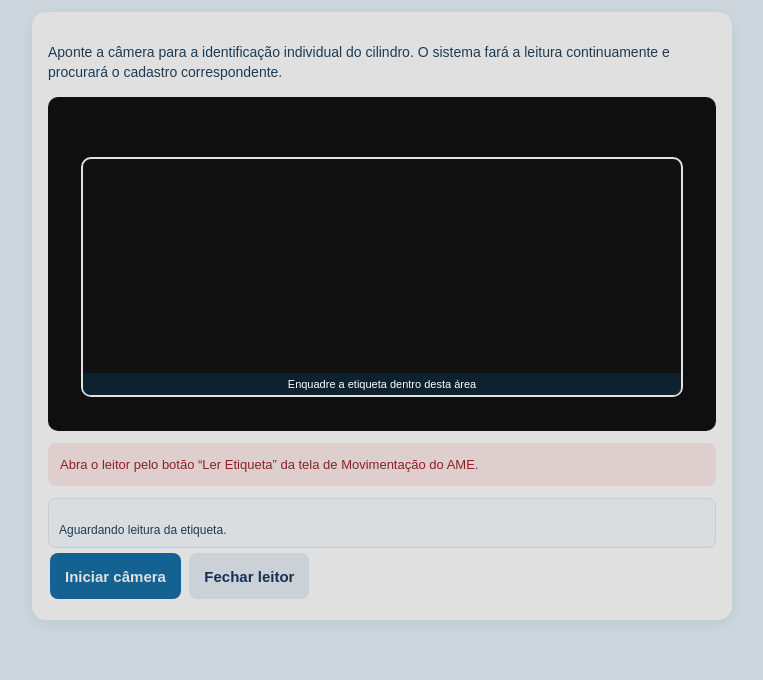
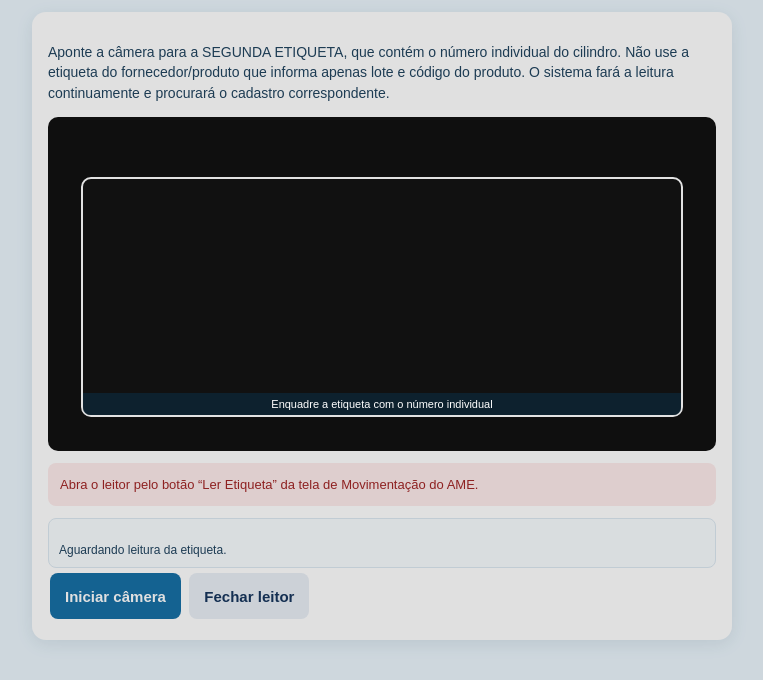
Before and after one commit to manutencaoamevotu-dev/ame-leitor-oxigenio, a plain HTML site: page ocr.html in a window 1280 px wide. Shown: the whole page, without its empty margins (258-1021 px from the left). Drawn offline with Linux system fonts and the light colour scheme.

Commit message:
Orienta leitura da etiqueta de identificação individual

```diff
--- a/ocr.html
+++ b/ocr.html
@@ -74,13 +74,14 @@ canvas{display:none}
 }); ?>
 
 <p>
-Aponte a câmera para a identificação individual do cilindro.
+Aponte a câmera para a SEGUNDA ETIQUETA, que contém o número individual do cilindro.
+Não use a etiqueta do fornecedor/produto que informa apenas lote e código do produto.
 O sistema fará a leitura continuamente e procurará o cadastro correspondente.
 </p>
 
 <div class="camera-wrap">
   <video id="video" autoplay playsinline muted></video>
-  <div class="scan-guide" aria-hidden="true"><span>Enquadre a etiqueta dentro desta área</span></div>
+  <div class="scan-guide" aria-hidden="true"><span>Enquadre a etiqueta com o número individual</span></div>
 </div>
 
 <div id="status" class="status">
```
